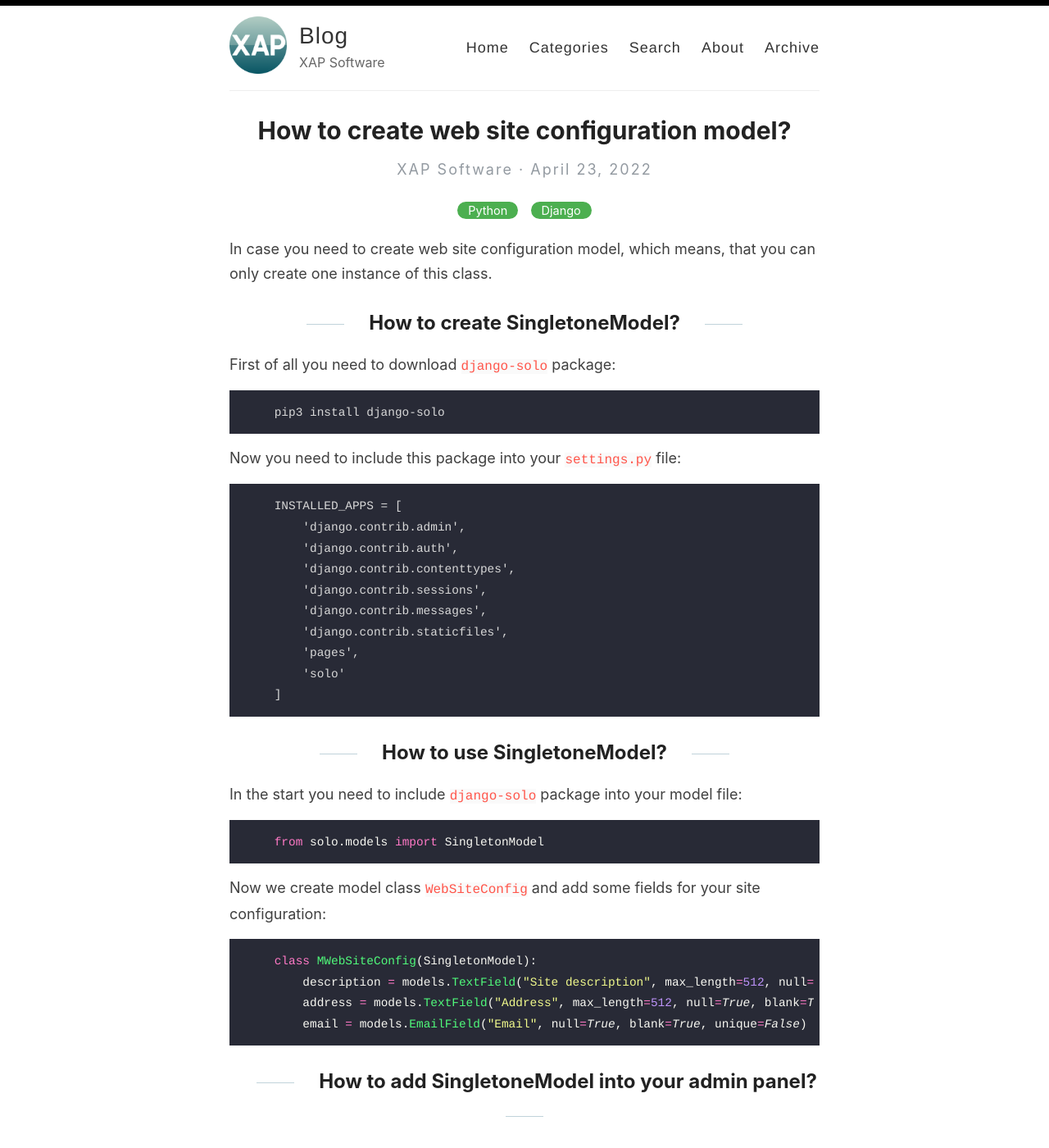
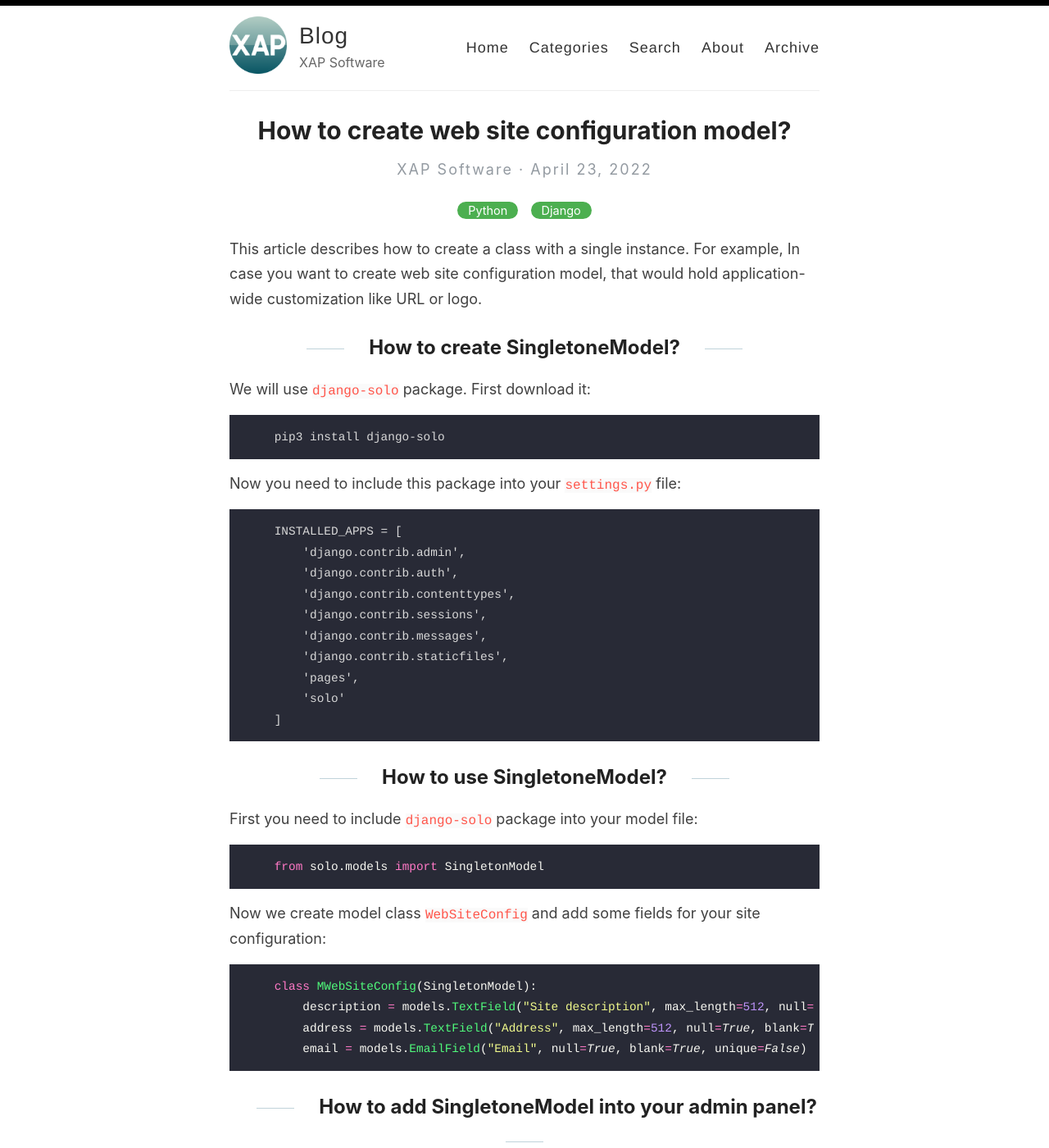
Before and after one commit to XAP-Software/XAP-Software.github.io, a Jekyll site: the page built from _posts/2022-04-23-creating_site_config.md, in a window 1280 px wide and 1400 px high. Shown: the whole window at 82% size. Built offline with Jekyll 4.4.1, drawn with Linux system fonts in a browser that asks for light colours; some of the changed text lies outside the part shown.

Commit message:
Added changes after review

````diff
--- a/_posts/2022-04-23-creating_site_config.md
+++ b/_posts/2022-04-23-creating_site_config.md
@@ -6,11 +6,11 @@ author_github: negativename
 author: Kobenko Vladislav
 ---
 
-In case you need to create web site configuration model, which means, that you can only create one instance of this class.
+This article describes how to create a class with a single instance. For example, In case you want to create web site configuration model, that would hold application-wide customization like URL or logo.
 
 ## How to create SingletoneModel?
 
-First of all you need to download `django-solo` package:
+We will use `django-solo` package. First download it:
 
 ```
     pip3 install django-solo
@@ -33,7 +33,7 @@ Now you need to include this package into your `settings.py` file:
 
 ## How to use SingletoneModel?
 
-In the start you need to include `django-solo` package into your model file:
+First you need to include `django-solo` package into your model file:
 
 ```python
     from solo.models import SingletonModel
@@ -50,13 +50,13 @@ Now we create model class `WebSiteConfig` and add some fields for your site conf
 
 ## How to add SingletoneModel into your admin panel?
 
-First of all you need to include `django-solo` package into your admin file:
+Include `django-solo` package into your admin file:
 
 ```python
     from solo.admin import SingletonModelAdmin
 ```
 
-Then create class for administration your site config and register this class:
+Then create a class for administration your site config and register this class:
 
 ```python
     from .models import WebSiteConfig
````
Also changed, not shown: _posts/2022-04-23-adding_multiple_images.md (+2 -2 lines).
